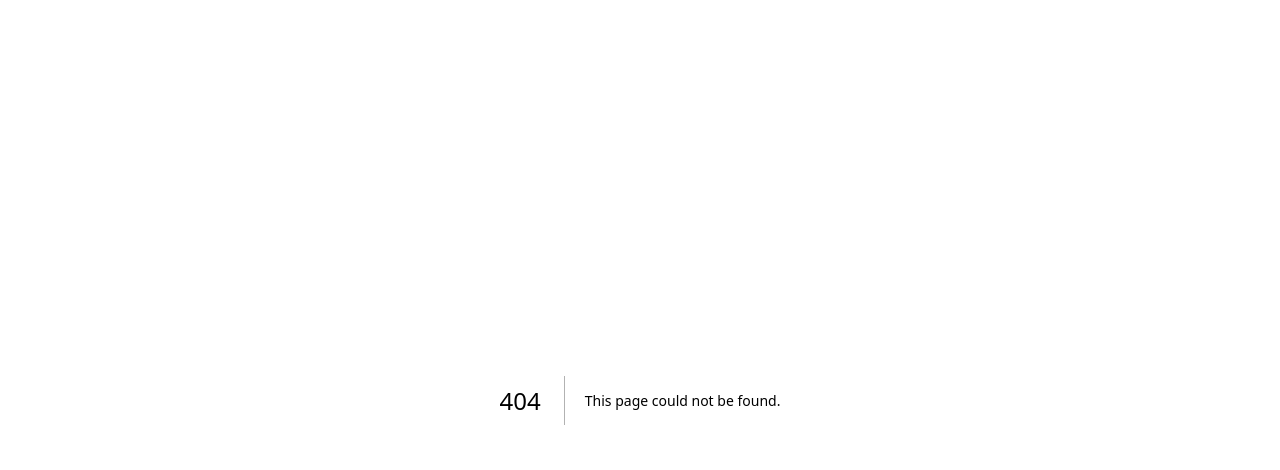
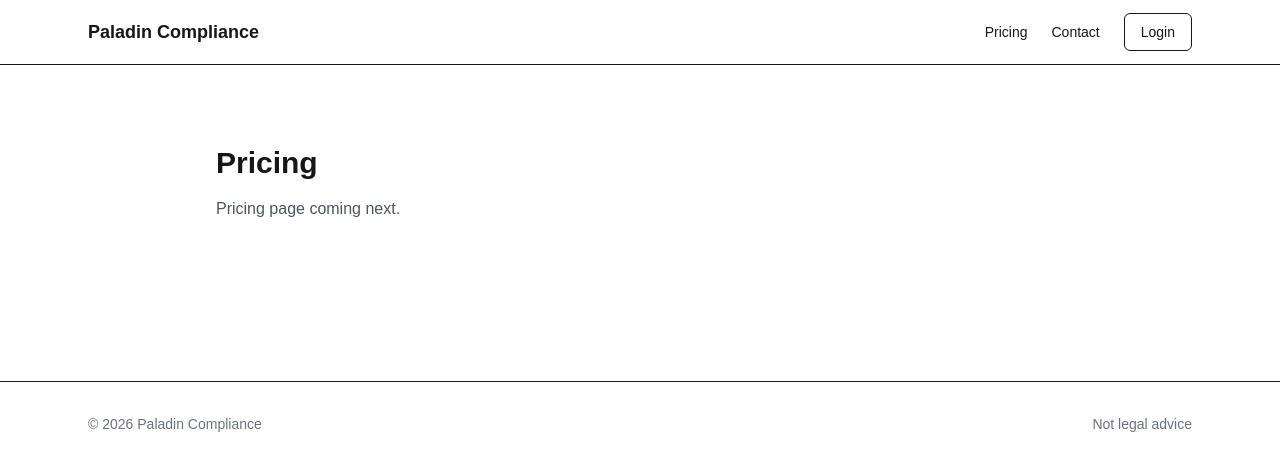
Before and after one commit to Tigerclaw77/paladincompliance, a Next.js app: page /pricing in a window 1280 px wide. Before the commit this address had no page. Shown: the top 470 px of the page. Built offline with nearby package versions, Linux system fonts and the light colour scheme.

Commit message:
Initial commit - Next.js setup + homepage

```diff
--- /dev/null
+++ b/src/app/contact/page.tsx
@@ -0,0 +1,10 @@
+export default function Contact() {
+  return (
+    <main className="max-w-4xl mx-auto px-6 py-20">
+      <h1 className="text-3xl font-semibold">Contact</h1>
+      <p className="mt-4 text-gray-600">
+        Contact form coming next.
+      </p>
+    </main>
+  );
+}
--- a/src/app/layout.tsx
+++ b/src/app/layout.tsx
@@ -1,33 +1,24 @@
-import type { Metadata } from "next";
-import { Geist, Geist_Mono } from "next/font/google";
 import "./globals.css";
+import Header from "@/components/Header";
+import Footer from "@/components/Footer";
 
-const geistSans = Geist({
-  variable: "--font-geist-sans",
-  subsets: ["latin"],
-});
-
-const geistMono = Geist_Mono({
-  variable: "--font-geist-mono",
-  subsets: ["latin"],
-});
-
-export const metadata: Metadata = {
-  title: "Create Next App",
-  description: "Generated by create next app",
+export const metadata = {
+  title: "Paladin Compliance",
+  description: "Simple, defensible compliance systems for organizations",
 };
 
 export default function RootLayout({
   children,
-}: Readonly<{
+}: {
   children: React.ReactNode;
-}>) {
+}) {
   return (
-    <html
-      lang="en"
-      className={`${geistSans.variable} ${geistMono.variable} h-full antialiased`}
-    >
-      <body className="min-h-full flex flex-col">{children}</body>
+    <html lang="en">
+      <body className="bg-white text-black">
+        <Header />
+        {children}
+        <Footer />
+      </body>
     </html>
   );
 }
--- a/src/app/page.tsx
+++ b/src/app/page.tsx
@@ -1,65 +1,43 @@
-import Image from "next/image";
+import Hero from "@/components/Hero";
 
 export default function Home() {
   return (
-    <div className="flex flex-col flex-1 items-center justify-center bg-zinc-50 font-sans dark:bg-black">
-      <main className="flex flex-1 w-full max-w-3xl flex-col items-center justify-between py-32 px-16 bg-white dark:bg-black sm:items-start">
-        <Image
-          className="dark:invert"
-          src="/next.svg"
-          alt="Next.js logo"
-          width={100}
-          height={20}
-          priority
-        />
-        <div className="flex flex-col items-center gap-6 text-center sm:items-start sm:text-left">
-          <h1 className="max-w-xs text-3xl font-semibold leading-10 tracking-tight text-black dark:text-zinc-50">
-            To get started, edit the page.tsx file.
-          </h1>
-          <p className="max-w-md text-lg leading-8 text-zinc-600 dark:text-zinc-400">
-            Looking for a starting point or more instructions? Head over to{" "}
-            <a
-              href="https://vercel.com/templates?framework=next.js&utm_source=create-next-app&utm_medium=appdir-template-tw&utm_campaign=create-next-app"
-              className="font-medium text-zinc-950 dark:text-zinc-50"
-            >
-              Templates
-            </a>{" "}
-            or the{" "}
-            <a
-              href="https://nextjs.org/learn?utm_source=create-next-app&utm_medium=appdir-template-tw&utm_campaign=create-next-app"
-              className="font-medium text-zinc-950 dark:text-zinc-50"
-            >
-              Learning
-            </a>{" "}
-            center.
+    <main>
+      <Hero />
+
+      <section className="max-w-4xl mx-auto px-6 py-20 text-center">
+        <h2 className="text-2xl font-semibold">
+          Most organizations have no compliance system
+        </h2>
+
+        <p className="mt-4 text-gray-600">
+          Paladin gives you a structured system with documentation, logs, and
+          verification—without complexity or legal overhead.
+        </p>
+      </section>
+
+      <section className="max-w-5xl mx-auto px-6 py-16 grid md:grid-cols-3 gap-8">
+        <div>
+          <h3 className="font-semibold text-lg">Structured Binder</h3>
+          <p className="text-gray-600 mt-2">
+            Organized policies and procedures you can actually use.
           </p>
         </div>
-        <div className="flex flex-col gap-4 text-base font-medium sm:flex-row">
-          <a
-            className="flex h-12 w-full items-center justify-center gap-2 rounded-full bg-foreground px-5 text-background transition-colors hover:bg-[#383838] dark:hover:bg-[#ccc] md:w-[158px]"
-            href="https://vercel.com/new?utm_source=create-next-app&utm_medium=appdir-template-tw&utm_campaign=create-next-app"
-            target="_blank"
-            rel="noopener noreferrer"
-          >
-            <Image
-              className="dark:invert"
-              src="/vercel.svg"
-              alt="Vercel logomark"
-              width={16}
-              height={16}
-            />
-            Deploy Now
-          </a>
-          <a
-            className="flex h-12 w-full items-center justify-center rounded-full border border-solid border-black/[.08] px-5 transition-colors hover:border-transparent hover:bg-black/[.04] dark:border-white/[.145] dark:hover:bg-[#1a1a1a] md:w-[158px]"
-            href="https://nextjs.org/docs?utm_source=create-next-app&utm_medium=appdir-template-tw&utm_campaign=create-next-app"
-            target="_blank"
-            rel="noopener noreferrer"
-          >
-            Documentation
-          </a>
+
+        <div>
+          <h3 className="font-semibold text-lg">Logs & Records</h3>
+          <p className="text-gray-600 mt-2">
+            Track training, incidents, and policy reviews.
+          </p>
         </div>
-      </main>
-    </div>
+
+        <div>
+          <h3 className="font-semibold text-lg">Verification</h3>
+          <p className="text-gray-600 mt-2">
+            Show when your system was issued and maintained.
+          </p>
+        </div>
+      </section>
+    </main>
   );
 }
--- /dev/null
+++ b/src/app/pricing/page.tsx
@@ -0,0 +1,10 @@
+export default function Pricing() {
+  return (
+    <main className="max-w-4xl mx-auto px-6 py-20">
+      <h1 className="text-3xl font-semibold">Pricing</h1>
+      <p className="mt-4 text-gray-600">
+        Pricing page coming next.
+      </p>
+    </main>
+  );
+}
--- /dev/null
+++ b/src/components/Footer.tsx
@@ -0,0 +1,10 @@
+export default function Footer() {
+  return (
+    <footer className="w-full border-t mt-20">
+      <div className="max-w-6xl mx-auto px-6 py-8 text-sm text-gray-500 flex justify-between">
+        <span>© {new Date().getFullYear()} Paladin Compliance</span>
+        <span>Not legal advice</span>
+      </div>
+    </footer>
+  );
+}
--- /dev/null
+++ b/src/components/Header.tsx
@@ -0,0 +1,30 @@
+"use client";
+
+import Link from "next/link";
+
+export default function Header() {
+  return (
+    <header className="w-full border-b bg-white">
+      <div className="max-w-6xl mx-auto px-6 h-16 flex items-center justify-between">
+        <Link href="/" className="font-semibold text-lg">
+          Paladin Compliance
+        </Link>
+
+        <nav className="flex items-center gap-6 text-sm">
+          <Link href="/pricing" className="hover:opacity-70">
+            Pricing
+          </Link>
+          <Link href="/contact" className="hover:opacity-70">
+            Contact
+          </Link>
+          <Link
+            href="/login"
+            className="px-4 py-2 rounded-md border hover:bg-gray-50"
+          >
+            Login
+          </Link>
+        </nav>
+      </div>
+    </header>
+  );
+}
--- /dev/null
+++ b/src/components/Hero.tsx
@@ -0,0 +1,58 @@
+"use client";
+
+import { useEffect, useState } from "react";
+
+const stakeholders = [
+  "patients",
+  "customers",
+  "insurers",
+  "regulators",
+  "auditors",
+  "investors",
+  "team"
+];
+
+export default function Hero() {
+  const [index, setIndex] = useState(0);
+
+  useEffect(() => {
+    const interval = setInterval(() => {
+      setIndex((prev) => (prev + 1) % stakeholders.length);
+    }, 1500);
+
+    return () => clearInterval(interval);
+  }, []);
+
+  return (
+    <section className="text-center py-24 px-6">
+      <h1 className="text-4xl md:text-5xl font-semibold leading-tight">
+        Let your{" "}
+        <span className="text-blue-600 transition-all">
+          {stakeholders[index]}
+        </span>{" "}
+        know you take AI compliance seriously
+      </h1>
+
+      <p className="mt-6 text-lg text-gray-600 max-w-2xl mx-auto">
+        A simple system to organize your policies, track training, and show your
+        organization is prepared.
+      </p>
+
+      <div className="mt-10 flex justify-center gap-4">
+        <a
+          href="/pricing"
+          className="px-6 py-3 rounded-md bg-black text-white hover:opacity-90"
+        >
+          Get Started
+        </a>
+
+        <a
+          href="/pricing"
+          className="px-6 py-3 rounded-md border hover:bg-gray-50"
+        >
+          View Pricing
+        </a>
+      </div>
+    </section>
+  );
+}
```
